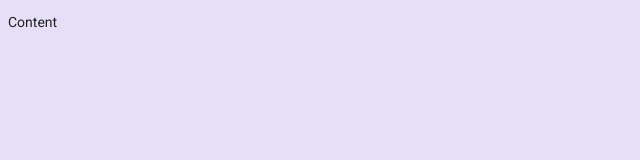
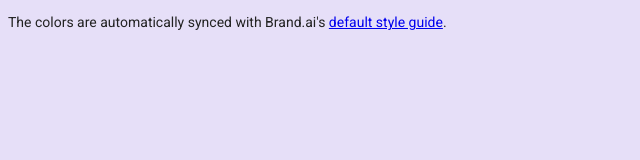
Before and after one commit to brandai/brandai-grunt-example, a website: page index.html in a window 1280 px wide. Shown: the whole page, without its empty margins (0-640 px from the left). Drawn offline with nearby package versions, Linux system fonts and the light colour scheme; files that its build step writes are made by us from their sources.

Commit message:
Add some links

```diff
--- a/index.html
+++ b/index.html
@@ -7,6 +7,6 @@
 	<link href='https://fonts.googleapis.com/css?family=Roboto' rel='stylesheet' type='text/css'>
 </head>
 <body>
-	<p>Content</p>
+	<p>The colors are automatically synced with Brand.ai's <a href="https://brand.ai/styleguide/acme-demo">default style guide</a>.</p>
 </body>
 </html>
```
Also changed, not shown: readme.md.
